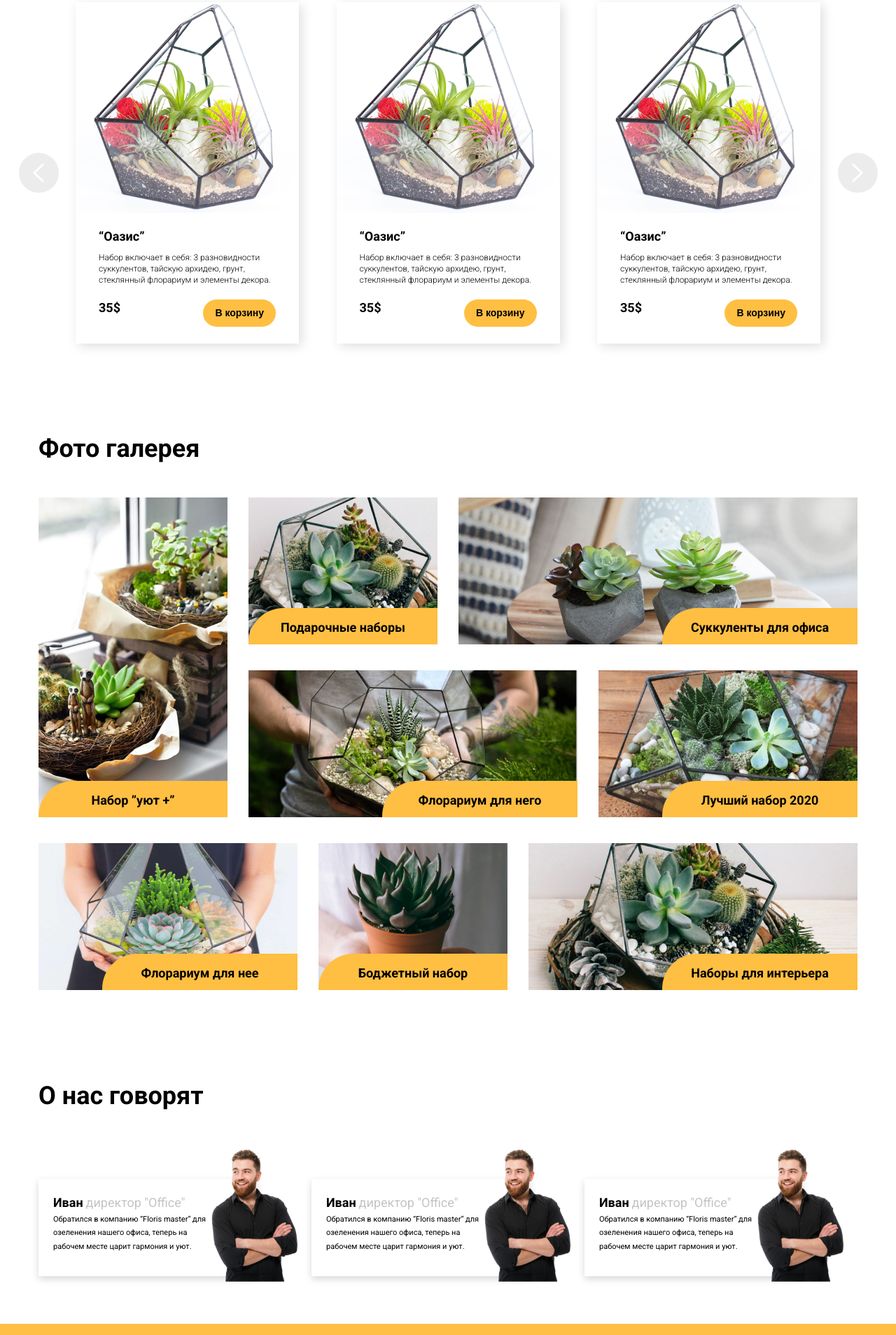
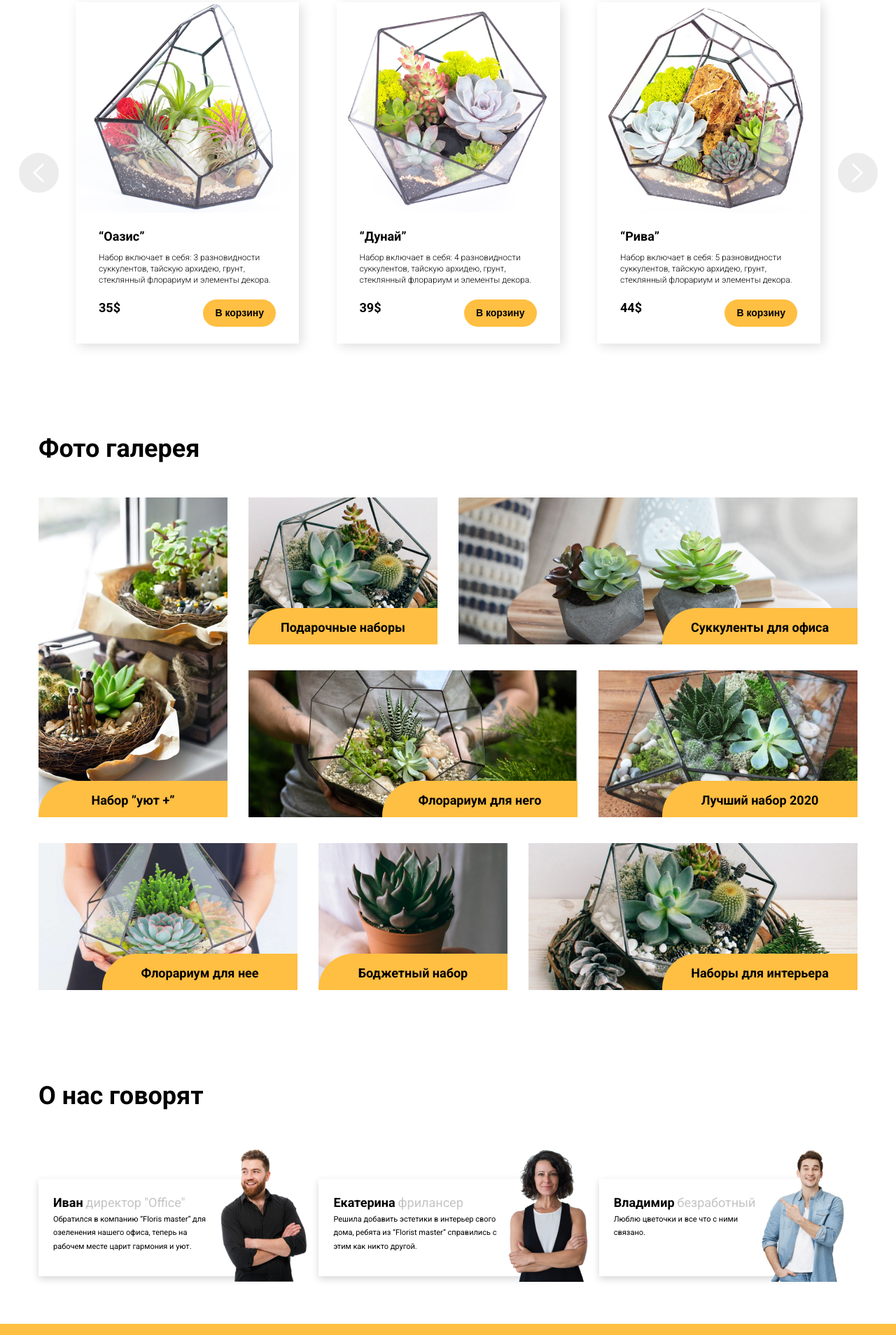
Before and after one commit to webdevdelfa/florarium-new, a plain HTML site: page index.html in a window 1280 px wide. Shown: the part 889-2797 px from the top of the page at 70% size. Drawn offline with Linux system fonts and the light colour scheme.

Commit message:
Замена изображений

```diff
--- a/index.html
+++ b/index.html
@@ -1,9 +1,8 @@
 <!DOCTYPE html>
-<html lang="en">
+<html lang="ru">
 
 <head>
     <meta charset="UTF-8">
-    <meta http-equiv="X-UA-Compatible" content="IE=edge">
     <meta name="viewport" content="width=device-width, initial-scale=1.0">
     <link rel="preconnect" href="https://fonts.googleapis.com">
     <link rel="preconnect" href="https://fonts.gstatic.com" crossorigin>
@@ -157,32 +156,32 @@
                             </li>
                             <li class="works__item">
                                 <a href="#" class="works__product">
-                                    <img src="img/finished_work/oazis.png" alt="Оазис" class="works__img">
+                                    <img src="img/finished_work/dunay.png" alt="Оазис" class="works__img">
                                 </a>
                                 <div class="works__product-info">
-                                    <a href="#" class="works__product-name">“Оазис”</a>
-                                    <a href="#" class="works__product-desc">Набор включает в себя: 3 разновидности
-                                        суккулентов,
-                                        тайскую архидею, грунт, стеклянный флорариум и элементы декора.
+                                    <a href="#" class="works__product-name">“Дунай”</a>
+                                    <a href="#" class="works__product-desc">
+                                        Набор включает в себя: 4 разновидности суккулентов, тайскую архидею, грунт,
+                                        стеклянный флорариум и элементы декора.
                                     </a>
                                     <div class="works__product-footer">
-                                        <span class="works__price">35$</span>
+                                        <span class="works__price">39$</span>
                                         <button class="in-cart">В корзину</button>
                                     </div>
                                 </div>
                             </li>
                             <li class="works__item">
                                 <a href="#" class="works__product">
-                                    <img src="img/finished_work/oazis.png" alt="Оазис" class="works__img">
+                                    <img src="img/finished_work/riva.png" alt="Оазис" class="works__img">
                                 </a>
                                 <div class="works__product-info">
-                                    <a href="#" class="works__product-name">“Оазис”</a>
-                                    <a href="#" class="works__product-desc">Набор включает в себя: 3 разновидности
-                                        суккулентов,
-                                        тайскую архидею, грунт, стеклянный флорариум и элементы декора.
+                                    <a href="#" class="works__product-name">“Рива”</a>
+                                    <a href="#" class="works__product-desc">
+                                        Набор включает в себя: 5 разновидности суккулентов, тайскую архидею, грунт,
+                                        стеклянный флорариум и элементы декора.
                                     </a>
                                     <div class="works__product-footer">
-                                        <span class="works__price">35$</span>
+                                        <span class="works__price">44$</span>
                                         <button class="in-cart">В корзину</button>
                                     </div>
                                 </div>
@@ -254,30 +253,27 @@
                         </li>
                         <li class="reviews__item">
                             <a href="#" class="reviews__header">
-                                <span class="reviews__name">Иван</span>
-                                <span class="reviews__profession">директор "Office"</span>
+                                <span class="reviews__name">Екатерина</span>
+                                <span class="reviews__profession">фрилансер</span>
                             </a>
                             <a href="#" class="reviews__text">
-                                Обратился в компанию “Floris master” для озеленения нашего офиса, теперь на рабочем
-                                месте
-                                царит гармония и уют.
+                                Решила добавить эстетики в интерьер свого дома, ребята из “Florist master” справились с
+                                этим как никто другой.
                             </a>
                             <div class="reviews__avatar">
-                                <img src="img/rev__photo/ivan.png" alt="" class="reviews__img">
+                                <img src="img/rev__photo/kate.png" alt="" class="reviews__img">
                             </div>
                         </li>
                         <li class="reviews__item">
                             <a href="#" class="reviews__header">
-                                <span class="reviews__name">Иван</span>
-                                <span class="reviews__profession">директор "Office"</span>
+                                <span class="reviews__name">Владимир</span>
+                                <span class="reviews__profession">безработный</span>
                             </a>
                             <a href="#" class="reviews__text">
-                                Обратился в компанию “Floris master” для озеленения нашего офиса, теперь на рабочем
-                                месте
-                                царит гармония и уют.
+                                Люблю цветочки и все что с ними связано.
                             </a>
                             <div class="reviews__avatar">
-                                <img src="img/rev__photo/ivan.png" alt="" class="reviews__img">
+                                <img src="img/rev__photo/vladimir.png" alt="" class="reviews__img">
                             </div>
                         </li>
                     </ul>
```
